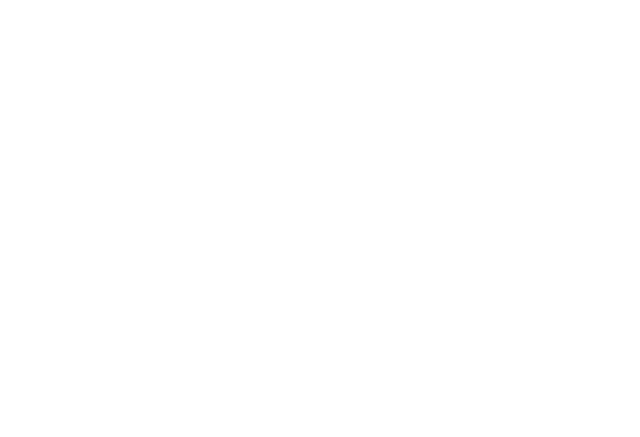
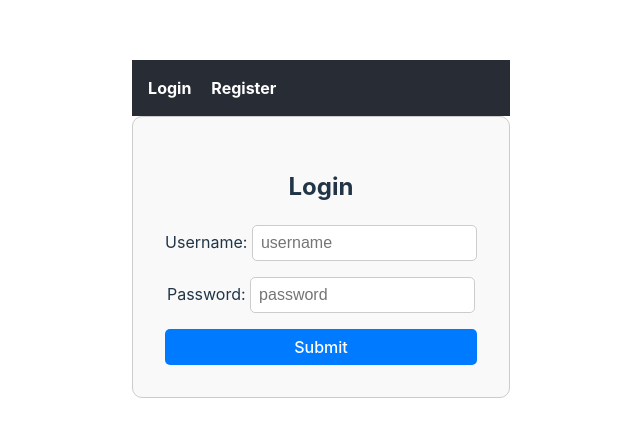
Before and after one commit to Nosiferum/UserAPIFrontend, a React (Vite) app: page /login in a window 1280 px wide. Before the commit this address had no page. Shown: the part 171-608 px from the top of the page, without its empty margins (319-959 px from the left). Built offline with nearby package versions, Linux system fonts and the light colour scheme.

Commit message:
feat: Added basic navbar

```diff
--- a/src/App.tsx
+++ b/src/App.tsx
@@ -2,15 +2,17 @@
 import Login from "./components/Login.tsx";
 import {Route, Routes} from "react-router-dom";
 import WelcomePage from "./components/WelcomePage.tsx";
-import UserForm from "./components/UserForm.tsx";
+import Register from "./components/Register.tsx";
+import NavBar from "./components/NavBar.tsx";
 
 function App() {
 
   return (
     <>
+        <NavBar/>
         <Routes>
-            <Route path="/" element={<Login />} />
-            <Route path="/register" element={<UserForm/>}/>
+            <Route path="/login" element={<Login />} />
+            <Route path="/register" element={<Register/>}/>
             <Route path="/welcome" element={<WelcomePage/>}/>
         </Routes>
     </>
--- /dev/null
+++ b/src/components/NavBar.css
@@ -0,0 +1,22 @@
+.navbar {
+    background-color: #282c34;
+    padding: 1rem;
+}
+
+.navbar ul {
+    list-style-type: none;
+    display: flex;
+    gap: 20px;
+    margin: 0;
+    padding: 0;
+}
+
+.navbar a {
+    color: white;
+    text-decoration: none;
+    font-weight: bold;
+}
+
+.navbar a:hover {
+    text-decoration: underline;
+}
--- /dev/null
+++ b/src/components/NavBar.tsx
@@ -0,0 +1,19 @@
+import {Link} from "react-router-dom";
+import "./NavBar.css"
+
+function NavBar(){
+    return (
+        <nav className="navbar">
+            <ul>
+                <li>
+                    <Link to="/login">Login</Link>
+                </li>
+                <li>
+                    <Link to="/register">Register</Link>
+                </li>
+            </ul>
+        </nav>
+    )
+}
+
+export default NavBar;
```
